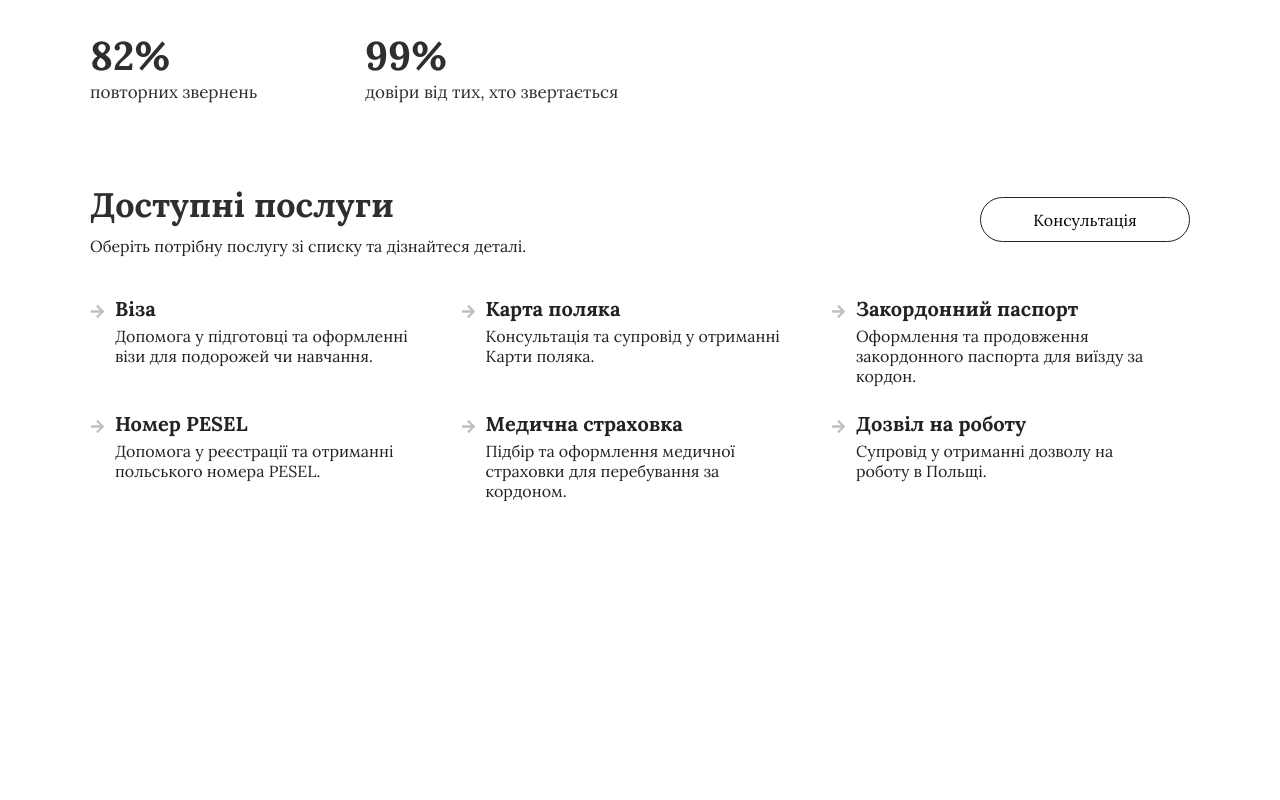
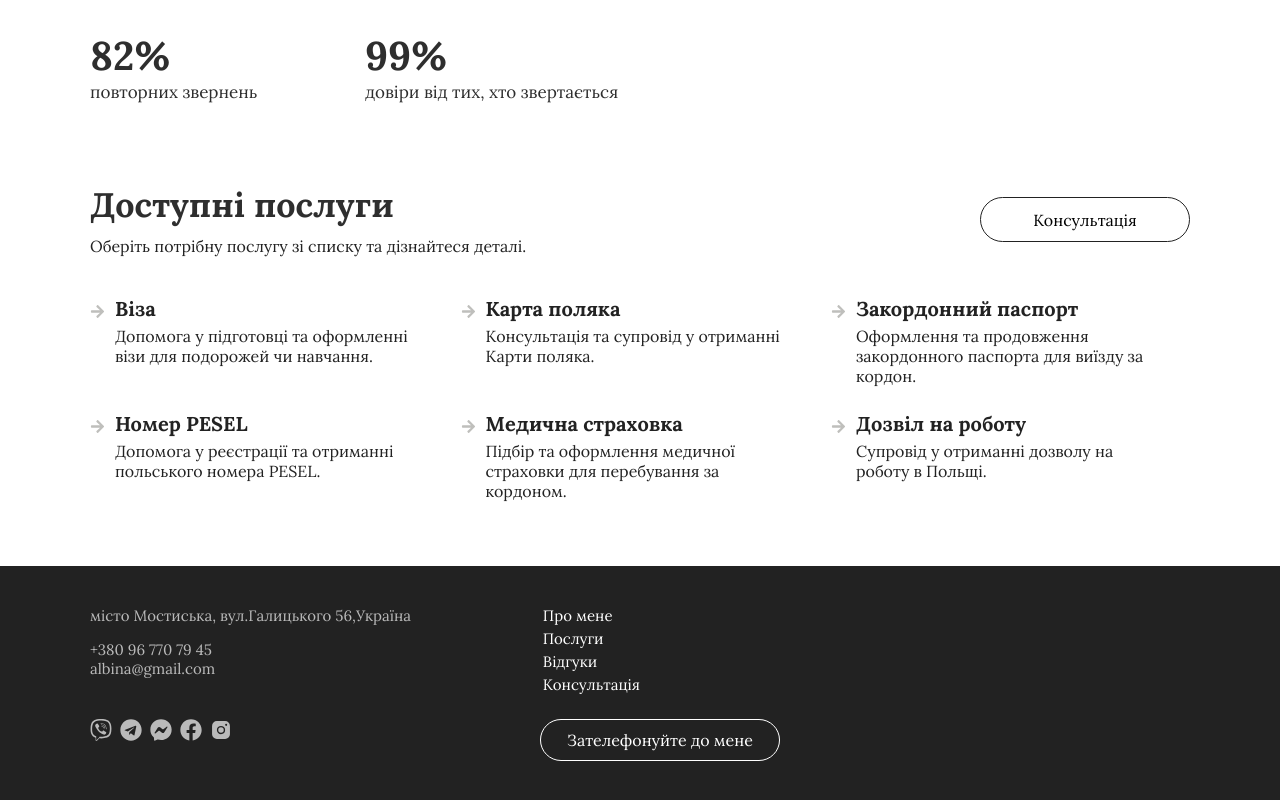
Before and after one commit to Korneliia08/visaHelper, a React (Vite) app: page / in a window 1280 px wide. Shown: the part 1774-2574 px from the top of the page. Before the commit the page ends 2315 px from the top, so only its background shows below. Built offline with nearby package versions, Linux system fonts and the light colour scheme.

Commit message:
font family and icon hands

```diff
--- a/src/view/MainPage.jsx
+++ b/src/view/MainPage.jsx
@@ -4,6 +4,7 @@ import StepByStepSupport from "./components/StepByStepSupport/StepByStepSupport.
 import AboutMe from "./components/AboutMe/AboutMe.jsx";
 import MyServices from "./components/MyServices/MyServices.jsx";
 import TopNav from "./layots/TopNav/TopNav.jsx";
+import Footer from "./layots/Footer/Footer.jsx";
 
 function MainPage() {
     const mainWrapper = 1100;
@@ -14,6 +15,7 @@ function MainPage() {
             <StepByStepSupport mainWrapper={mainWrapper}/>
             <AboutMe mainWrapper={mainWrapper}/>
             <MyServices mainWrapper={mainWrapper}/>
+            <Footer mainWrapper={mainWrapper}/>
         </div>
     )
 }
--- /dev/null
+++ b/src/view/layots/Footer/Footer.jsx
@@ -0,0 +1,47 @@
+import s from "./Footer.module.scss";
+import {FaFacebook, FaFacebookMessenger, FaTelegram, FaViber} from "react-icons/fa";
+import {PiInstagramLogoFill} from "react-icons/pi";
+
+
+function Footer({mainWrapper}) {
+    return (
+        <div className={s.footer}>
+            <div className={s.wrapper} style={{width: mainWrapper}}>
+                <div className={s.top}>
+                    <div className={s.left}>
+                        <div className={s.topInLeft}>
+                            <div className={s.block}>
+                                <div className={s.adress}>
+                                    <p className={s.adressSpan}>місто Мостиська, вул.Галицького 56,Україна</p>
+                                </div>
+                                <div className={s.numberOfPhoneAndEmail}>
+                                    <span className={s.number}>+380 96 770 79 45</span>
+                                    <span className={s.email}>albina@gmail.com</span>
+                                </div>
+                            </div>
+                            <div className={s.mapOfSite}>
+                                <a href="" className={s.link}>Про мене</a>
+                                <a href="" className={s.link}>Послуги</a>
+                                <a href="" className={s.link}>Відгуки</a>
+                                <a href="" className={s.link}>Консультація</a>
+                            </div>
+                        </div>
+                        <div className={s.bottomInLeft}>
+                            <div className={s.socials}>
+                                <FaViber className={s.iconStyle}/>
+                                <FaTelegram className={s.iconStyle}/>
+                                <FaFacebookMessenger className={s.iconStyle}/>
+                                <FaFacebook className={s.iconStyle}/>
+                                <PiInstagramLogoFill className={s.iconStyle}/>
+                            </div>
+                            <button className={s.btnContact}>Зателефонуйте до мене</button>
+                        </div>
+                    </div>
+                </div>
+                <div className={s.bottom}></div>
+            </div>
+        </div>
+    )
+}
+
+export default Footer;
--- /dev/null
+++ b/src/view/layots/Footer/Footer.module.scss
@@ -0,0 +1,117 @@
+.footer {
+  background-color: #222222;
+  width: 100%;
+  padding: 40px 0 80px 0;
+  display: flex;
+  justify-content: center;
+  margin-top: 25px;
+
+  .wrapper {
+    .top {
+      .left {
+        width: 50%;
+        display: flex;
+        flex-direction: column;
+        row-gap: 00px;
+
+        .topInLeft {
+          display: flex;
+          justify-content: space-between;
+
+          .block {
+            display: flex;
+            flex-direction: column;
+            row-gap: 15px;
+
+            .adress {
+              .adressSpan {
+                width: 400px;
+                color: #bababa;
+                font-size: 15px;
+                font-family: "Lora", serif;
+              }
+            }
+
+            .numberOfPhoneAndEmail {
+              display: flex;
+              flex-direction: column;
+
+              .number {
+                color: #bababa;
+                font-size: 15px;
+                font-family: "Lora", serif;
+              }
+
+              .email {
+                color: #bababa;
+                font-size: 15px;
+                font-family: "Lora", serif;
+              }
+            }
+          }
+
+          .mapOfSite {
+            display: flex;
+            flex-direction: column;
+            row-gap: 4px;
+
+            .link {
+              color: white;
+              text-decoration: none;
+              font-size: 15px;
+              font-family: "Lora", serif;
+              transition: 125ms ease;
+
+              &:hover {
+                cursor: pointer;
+                color: #bababa;
+              }
+            }
+          }
+        }
+
+        .bottomInLeft {
+          padding: 25px 0;
+          display: flex;
+          justify-content: space-between;
+
+          .socials {
+            display: flex;
+            column-gap: 8px;
+
+            .iconStyle {
+              font-size: 22px;
+              color: #bababa;
+
+              &:hover {
+                cursor: pointer;
+                color: #f3f3f3;
+              }
+            }
+          }
+
+          .btnContact {
+            background-color: transparent;
+            border: 1px solid white;
+            width: 240px;
+            height: 42px;
+            font-size: 16px;
+            border-radius: 25px;
+            transition: 250ms ease;
+            font-family: "Lora", serif;
+            color: white;
+            position: relative;
+            left: 140px;
+
+            &:hover {
+              background-color: rgba(255, 255, 255, 0.14);
+              cursor: pointer;
+              color: white;
+              border: 1px solid rgba(255, 255, 255, 0.35);
+            }
+          }
+        }
+      }
+    }
+  }
+}
```
